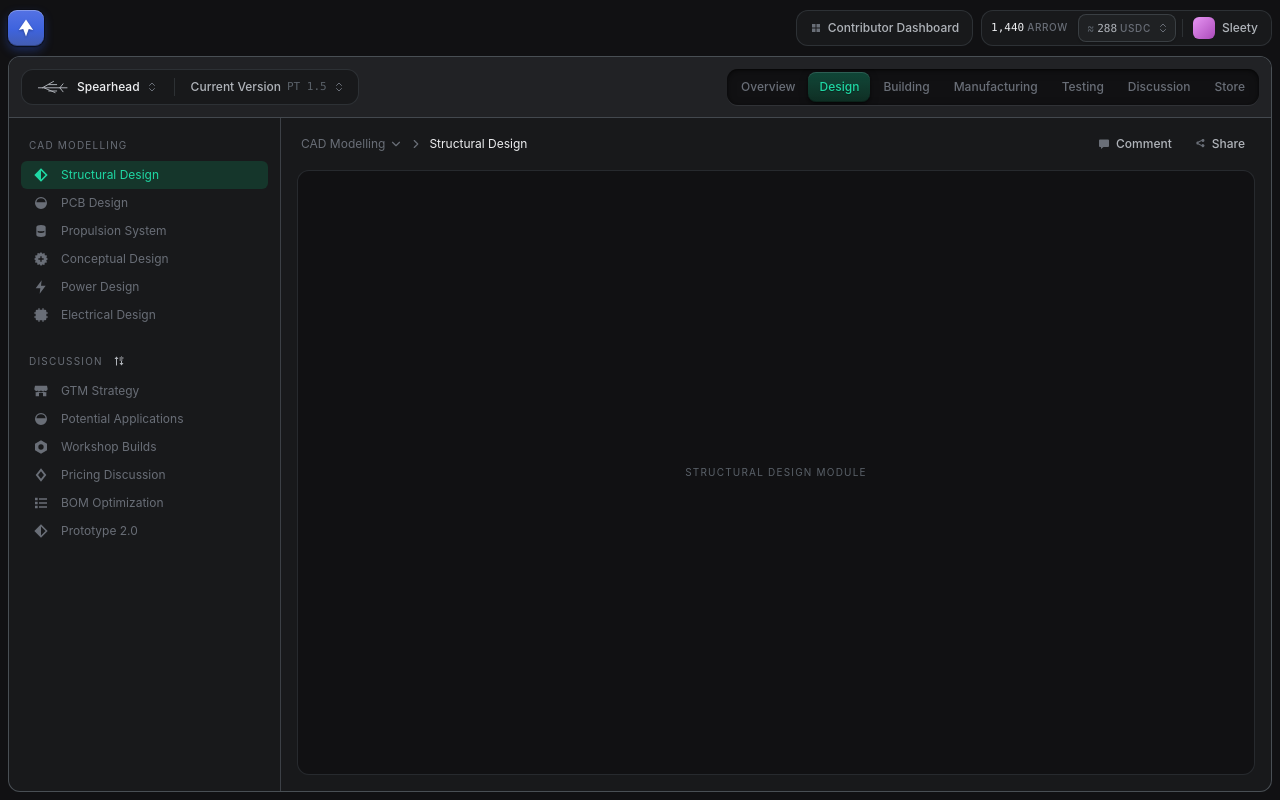
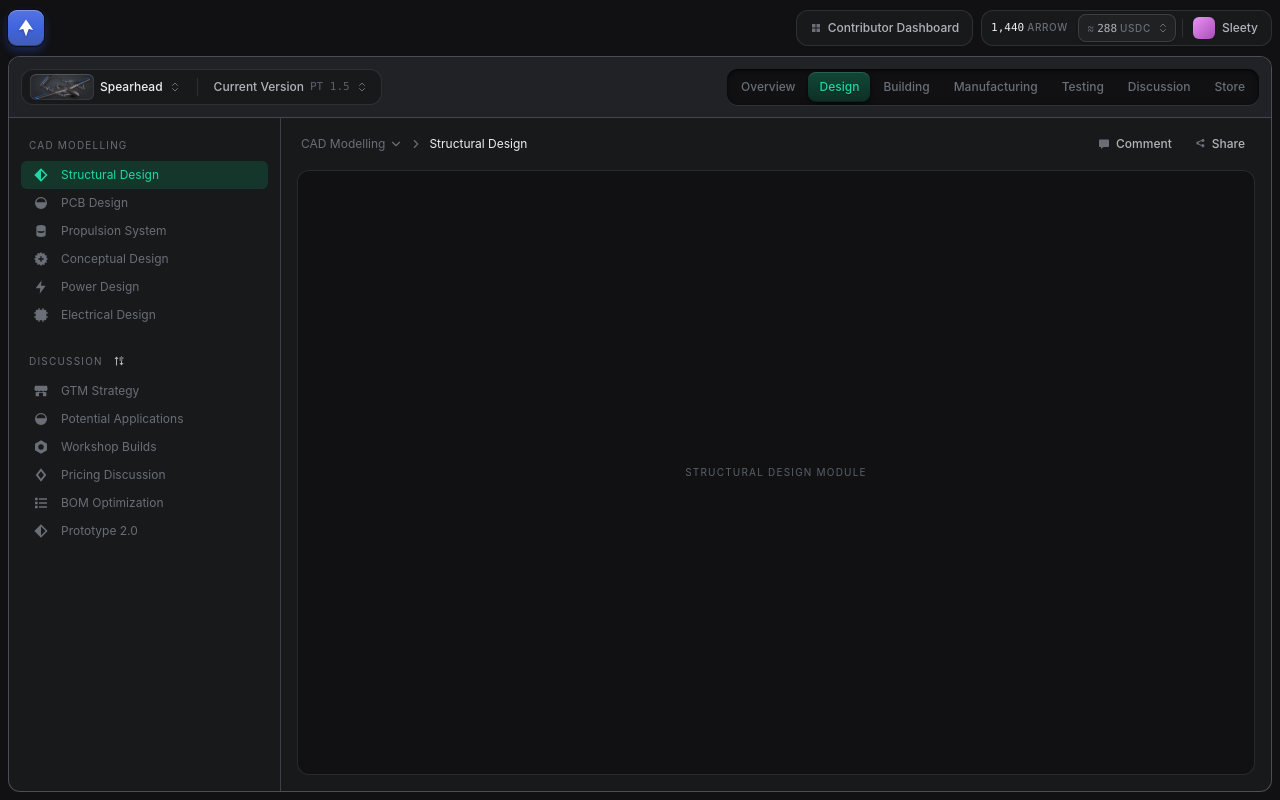
Before and after one commit to Arrow-air/arrow-superapp, a Vue app in the folder prototypes/app-frame/: page /#/spearhead/design/structural-design in a window 1280 px wide. Built offline with nearby package versions, Linux system fonts and the light colour scheme.

Commit message:
app-frame: Spearhead render as the aircraft thumbnail

```diff
--- a/prototypes/app-frame/src/frame/ProjectSwitcher.vue
+++ b/prototypes/app-frame/src/frame/ProjectSwitcher.vue
@@ -27,7 +27,10 @@ function switchProject(id: string) {
     <Menu :items="projects.map((p) => ({ id: p.id, label: p.label }))" :current="project?.id" @select="switchProject">
       <template #trigger="{ open, toggle }">
         <button class="tbtn" type="button" aria-haspopup="menu" :aria-expanded="open" aria-label="Aircraft" @click="toggle">
-          <span class="thumb" aria-hidden="true"></span>
+          <span class="thumb" aria-hidden="true">
+            <img v-if="project?.thumb" :src="project.thumb" alt="" width="56" height="25" />
+            <span v-else class="sketch"></span>
+          </span>
           <span class="name">{{ project?.label ?? 'Select aircraft' }}</span>
           <svg class="chev-v" viewBox="0 0 24 24" aria-hidden="true"><path d="m7 15 5 5 5-5M7 9l5-5 5 5" /></svg>
         </button>
@@ -56,7 +59,20 @@ function switchProject(id: string) {
 <style scoped>
 .toolbar { flex: none; }
 .name { color: var(--fg); }
+/* The aircraft render is dark on transparent, so it sits on a small lit tile. */
 .thumb {
+  display: grid;
+  place-items: center;
+  width: 64px;
+  height: 26px;
+  margin-left: -5px;
+  border-radius: 6px;
+  background: var(--thumb-bg);
+  box-shadow: inset 0 1px 0 var(--slate-a4), inset 0 0 0 1px var(--slate-a3);
+  overflow: hidden;
+}
+.thumb img { display: block; width: 56px; height: auto; filter: drop-shadow(0 1px 1px rgb(0 0 0 / 0.4)); }
+.sketch {
   width: 36px;
   height: 16px;
   background: center / contain no-repeat
--- a/prototypes/app-frame/src/frame/nav.ts
+++ b/prototypes/app-frame/src/frame/nav.ts
@@ -2,16 +2,18 @@
 // the workspace tabs, and the sidebar under each tab. The top bar, breadcrumb,
 // tabs, sidebar and routes are all generated from this file.
 import type { IconName } from './icons';
+import spearheadThumb from '../assets/spearhead-thumb.png';
 
 export interface NavItem { id: string; label: string; icon: IconName }
 export interface NavGroup { id: string; label: string; sortable?: boolean; items: NavItem[] }
 export interface Tab { id: string; label: string; groups: NavGroup[] }
-export interface Project { id: string; label: string; versions: { id: string; label: string; code: string }[] }
+export interface Project { id: string; label: string; thumb?: string; versions: { id: string; label: string; code: string }[] }
 
 export const projects: Project[] = [
   {
     id: 'spearhead',
     label: 'Spearhead',
+    thumb: spearheadThumb,
     versions: [
       { id: 'pt-1-5', label: 'Current Version', code: 'PT 1.5' },
       { id: 'pt-1-0', label: 'Previous Version', code: 'PT 1.0' },
--- a/prototypes/app-frame/src/styles/tokens.css
+++ b/prototypes/app-frame/src/styles/tokens.css
@@ -108,6 +108,8 @@
   --select-border: var(--slate-a5);
 
   --overlay: rgb(0 0 0 / 0.5);
+  /* Behind aircraft renders: a soft light pool so a dark airframe reads. */
+  --thumb-bg: radial-gradient(ellipse at 50% 40%, var(--slate-a7), var(--slate-a3) 70%);
   --success: var(--jade-11);
 
   --shadow: 0 12px 32px rgb(0 0 0 / 0.5);
```
Also changed, not shown: prototypes/app-frame/src/assets/spearhead-thumb.png (added).
